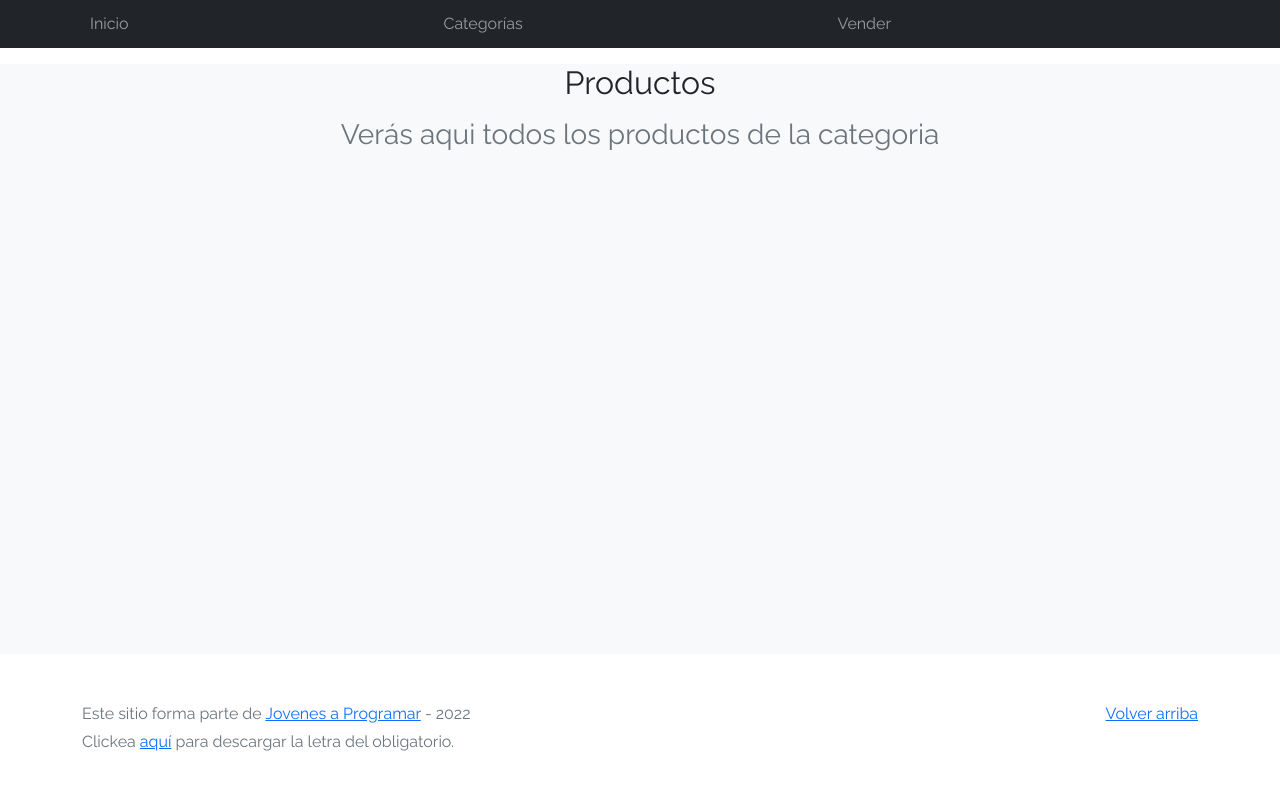
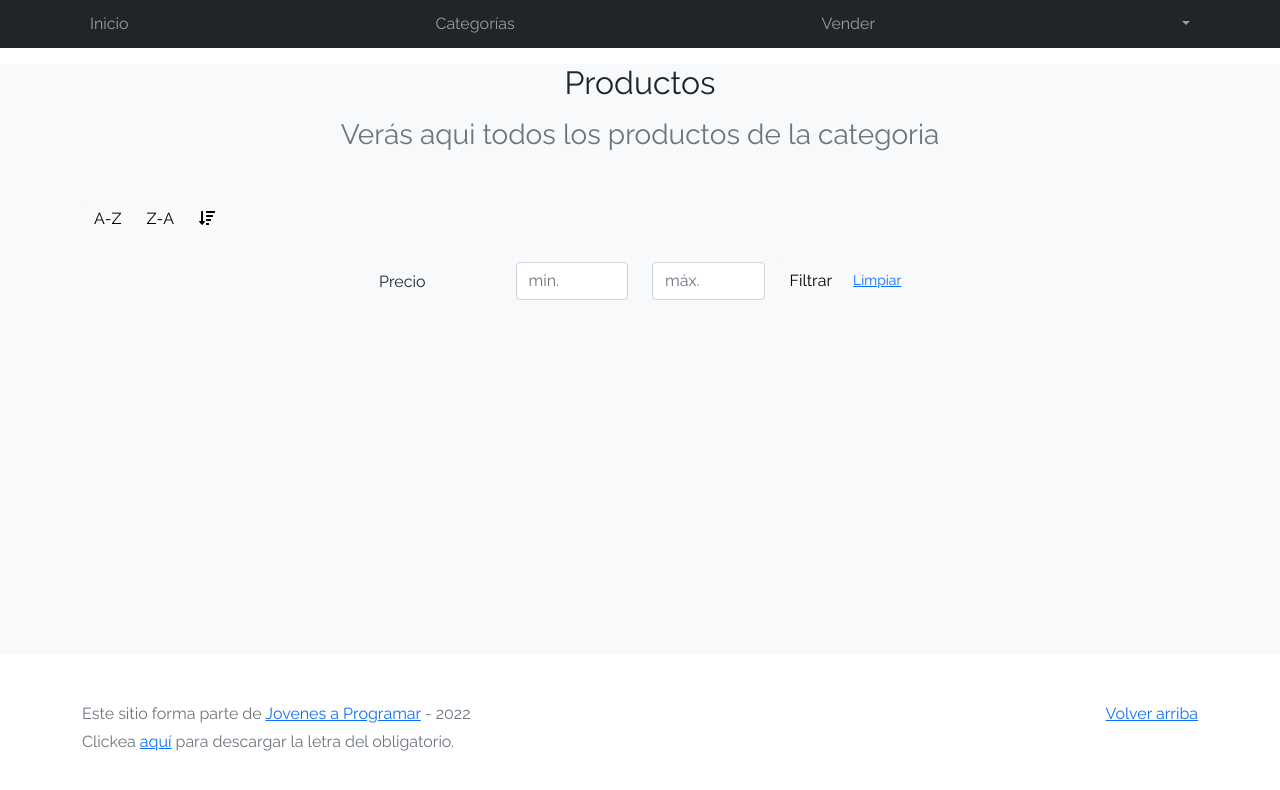
Before and after one commit to gabrielfagundeznievas/e-commerceJaP, a plain HTML site: page products.html in a window 1280 px wide. Drawn offline with Linux system fonts and the light colour scheme; no server answers.

Commit message:
agregando filtros y usuario

```diff
--- a/js/product-info.js
+++ b/js/product-info.js
@@ -1,5 +1,3 @@
-console.log(localStorage)
-
 async function showProducts() {
     try {
       const result = await fetch(PRODUCTS_URL + localStorage.catID + '.json');
--- a/js/products.js
+++ b/js/products.js
@@ -1,11 +1,9 @@
-const catName = document.getElementById('catName');
-const sectionProduct = document.getElementById('product');
-
-
 async function showProducts() {
   try {
     const result = await fetch(PRODUCTS_URL + localStorage.catID + '.json');
     const data = await result.json();
+    const catName = document.getElementById('catName');
+    const sectionProduct = document.getElementById('product');
 
     catName.textContent = data.catName;
 
@@ -25,5 +23,21 @@ async function showProducts() {
   }
 }
 
+function login(){
+  const user = document.getElementById('user');
 
+  if(localStorage.getItem('redirect') == 1) user.textContent = localStorage.getItem('user');
+}
+
+function logout(){
+  const logOut = document.getElementById('logout');
+
+  logOut.addEventListener('click', () => {
+      localStorage.removeItem('redirect');
+      window.location = "login.html"
+  })
+}
+
+login()
+logout()
 showProducts();
--- a/products.html
+++ b/products.html
@@ -30,7 +30,11 @@
           <li class="nav-item">
             <a class="nav-link" href="sell.html">Vender</a>
           </li>
-          <li class="nav-item">
+          <li class="nav-item dropdown">
+            <a class="nav-link dropdown-toggle" data-bs-toggle="dropdown" href="#" role="button" aria-expanded="false" id="user"></a>
+            <ul class="dropdown-menu dropdown-menu-dark bg-dark dropdown-menu-end">
+              <li><a class="dropdown-item" href="#" id="logout">Cerrar Sesion</a></li>
+            </ul>
           </li>
         </ul>
       </div>
@@ -41,7 +45,42 @@
       <h2 class="subtitle text-center my-3">Productos</h2>
       <h3 class="text-center text-secondary mb-5">Verás aqui todos los productos de la categoria <span class="category text-dark" id="catName"></span></h3>
     </section>
-    <secction class="product container" id="product">
+    <section class="container">
+      <div class="row">
+        <div class="col text-start">
+          <div class="btn-group btn-group-toggle mb-4" data-bs-toggle="buttons">
+            <input type="radio" class="btn-check" name="options" id="sortAsc">
+            <label class="btn btn-light" for="sortAsc">A-Z</label>
+            <input type="radio" class="btn-check" name="options" id="sortDesc">
+            <label class="btn btn-light" for="sortDesc">Z-A</label>
+            <input type="radio" class="btn-check" name="options" id="sortByCount" checked>
+            <label class="btn btn-light" for="sortByCount"><i class="fas fa-sort-amount-down mr-1"></i></label>
+          </div>
+        </div>
+      </div>
+      <div class="row">
+        <div class="col-lg-6 col-md-12 mb-1 container">
+          <div class="row container p-0 m-0">
+            <div class="col">
+              <p class="font-weight-normal text-start my-2">Precio</p>
+            </div>
+            <div class="col">
+              <input class="form-control" type="number" placeholder="min." id="rangeFilterCountMin">
+            </div>
+            <div class="col">
+              <input class="form-control" type="number" placeholder="máx." id="rangeFilterCountMax">
+            </div>
+            <div class="col-3 p-0">
+              <div class="btn-group" role="group">
+                <button class="btn btn-light btn-block" id="rangeFilterCount">Filtrar</button>
+                <button class="btn btn-link btn-sm" id="clearRangeFilter">Limpiar</button>
+              </div>
+            </div>
+          </div>
+        </div>
+      </div>
+    </section>
+    <secction class="product container mt-2" id="product">
     </secction>
   </main>
   <footer class="text-muted">
```
Also changed, not shown: cart.html (+1 -1 lines), categories.html (+1 -1 lines), index.html (+1 -1 lines), js/categories.js (+81 -42 lines), my-profile.html (+5 -1 lines), product-info.html (+1 -1 lines), sell.html (+1 -1 lines).
